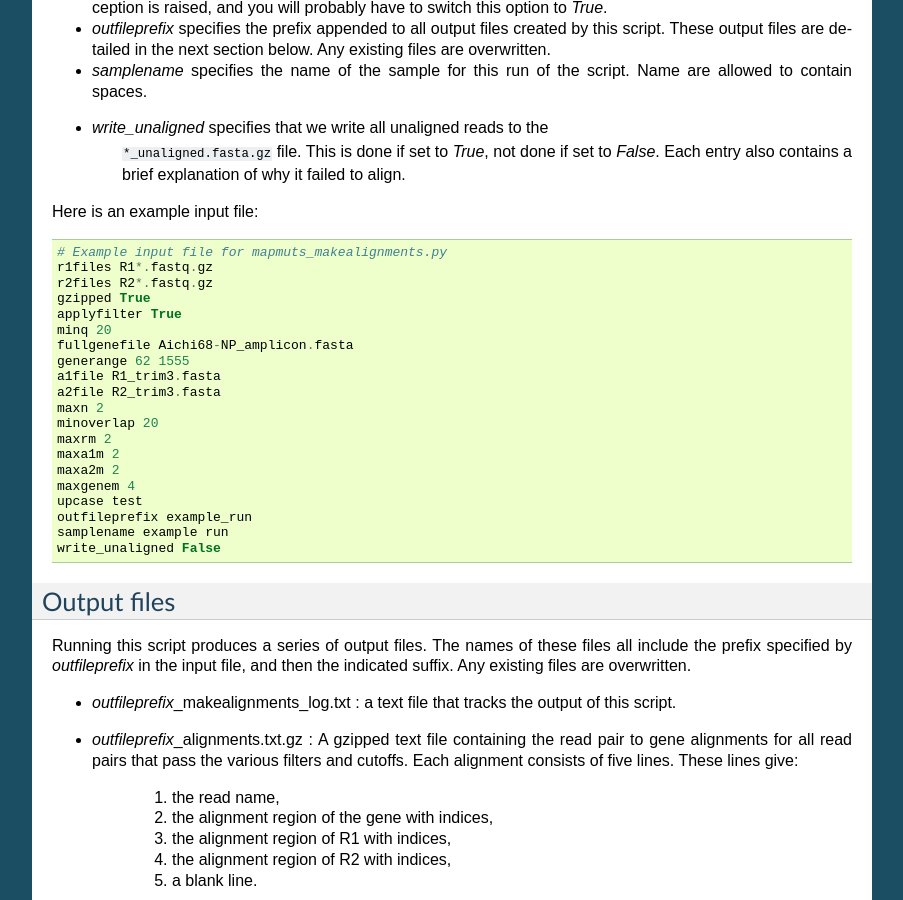
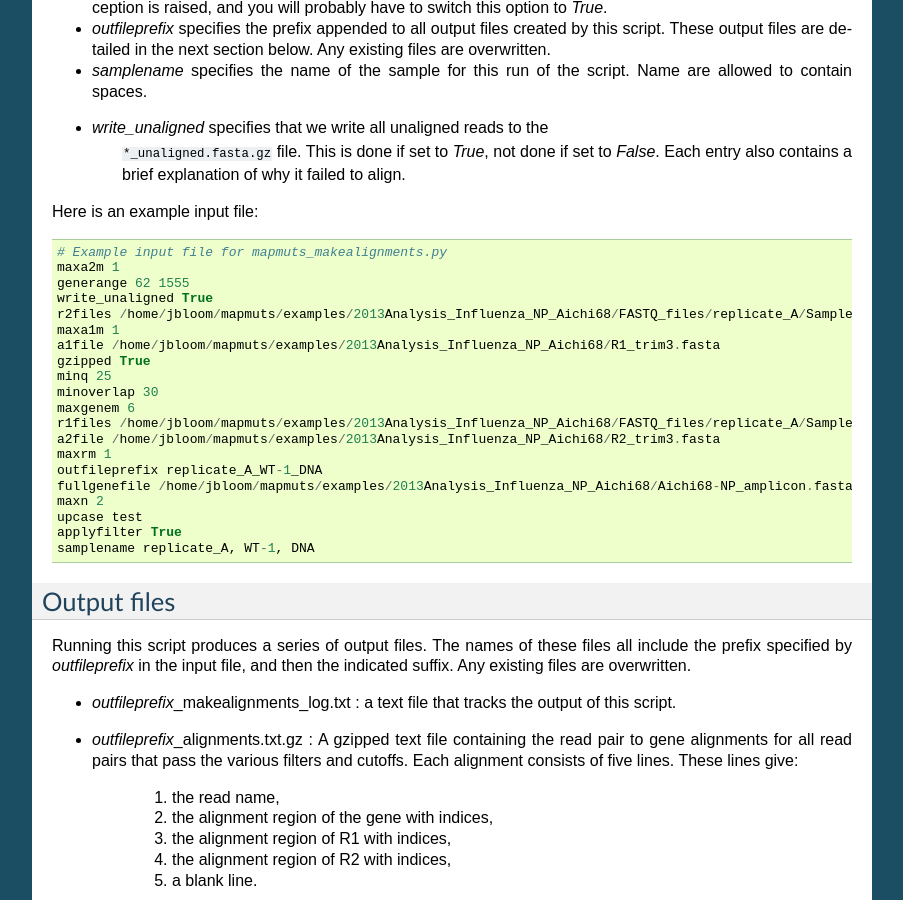
Before and after one commit to jbloom/mapmuts, a Sphinx documentation site: the page built from docs/mapmuts_makealignments.rst, in a window 1280 px wide and 900 px high, scrolled down 2482 px. Shown: the whole window, without its empty margins (198-1101 px from the left). Built offline with Sphinx 7.4.7, drawn with Linux system fonts in a browser that asks for light colours; formulas are drawn with MathJax 3.

Commit message:
Updated documentation for mapmuts_makealignments.py to recommended input file settings

```diff
--- a/docs/mapmuts_makealignments.rst
+++ b/docs/mapmuts_makealignments.rst
@@ -204,25 +204,25 @@ contain the following keys:
 Here is an example input file::
 
     # Example input file for mapmuts_makealignments.py
-    r1files R1*.fastq.gz
-    r2files R2*.fastq.gz
+    maxa2m 1
+    generange 62 1555
+    write_unaligned True
+    r2files /home/jbloom/mapmuts/examples/2013Analysis_Influenza_NP_Aichi68/FASTQ_files/replicate_A/Sample_WT-1_DNA/*R2*.fastq.gz
+    maxa1m 1
+    a1file /home/jbloom/mapmuts/examples/2013Analysis_Influenza_NP_Aichi68/R1_trim3.fasta
     gzipped True
+    minq 25
+    minoverlap 30
+    maxgenem 6
+    r1files /home/jbloom/mapmuts/examples/2013Analysis_Influenza_NP_Aichi68/FASTQ_files/replicate_A/Sample_WT-1_DNA/*R1*.fastq.gz
+    a2file /home/jbloom/mapmuts/examples/2013Analysis_Influenza_NP_Aichi68/R2_trim3.fasta
+    maxrm 1
+    outfileprefix replicate_A_WT-1_DNA
+    fullgenefile /home/jbloom/mapmuts/examples/2013Analysis_Influenza_NP_Aichi68/Aichi68-NP_amplicon.fasta
+    maxn 2
+    upcase test
     applyfilter True
-    minq 20
-    fullgenefile Aichi68-NP_amplicon.fasta
-    generange 62 1555
-    a1file R1_trim3.fasta
-    a2file R2_trim3.fasta
-    maxn 2
-    minoverlap 20
-    maxrm 2
-    maxa1m 2
-    maxa2m 2
-    maxgenem 4
-    upcase test
-    outfileprefix example_run
-    samplename example run
-    write_unaligned False
+    samplename replicate_A, WT-1, DNA
 
 Output files
 ----------------
```
